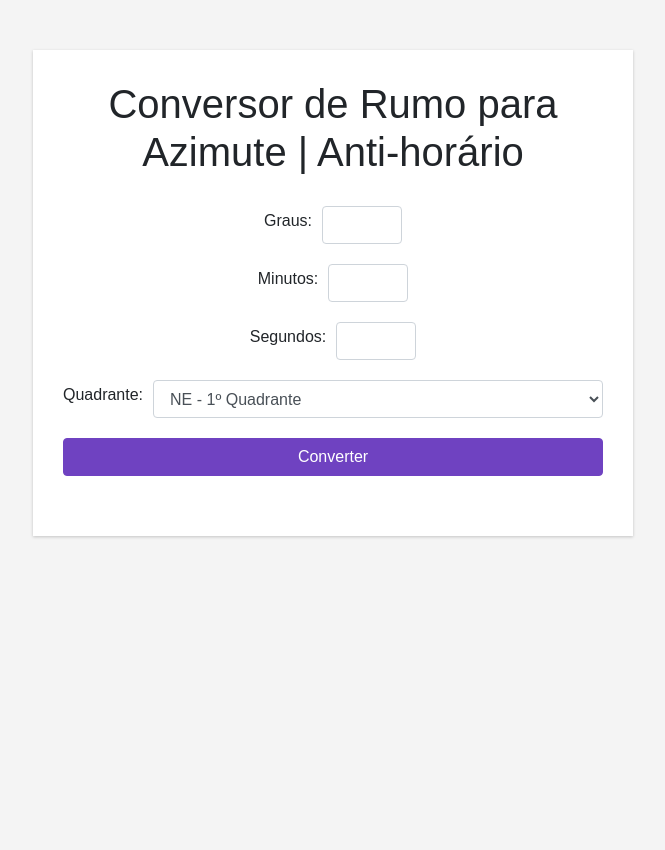
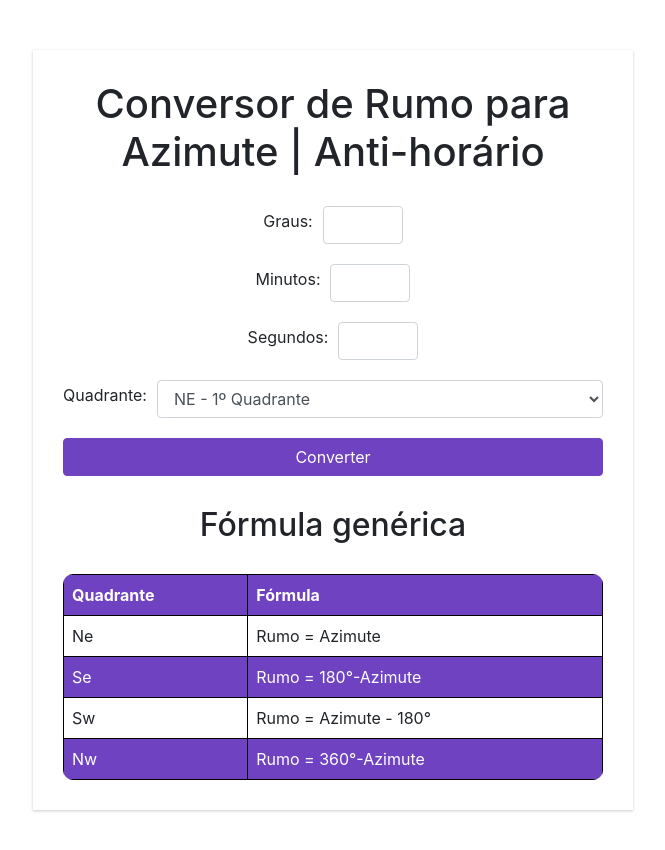
Before and after one commit to Hiraku-L/Web_Topografica, a plain HTML site: page rumo_az_ah.html in a window 1280 px wide. Shown: the whole page, without its empty margins (307-972 px from the left). Before the commit the page ends 800 px from the top, so only its background shows below. Drawn offline with nearby package versions, Linux system fonts and the light colour scheme; files that its build step writes are made by us from their sources; a script that the page names is missing.

Commit message:
19/04/2023 16:21

```diff
--- a/main/conversores_graus/style.css
+++ b/main/conversores_graus/style.css
@@ -6,7 +6,7 @@ body {
   h2 {
     text-align: center;
     margin-top: 50px;
-    color: purple;
+    color: #800080;
   }
 
   .row {
--- a/rumo_az_ah.html
+++ b/rumo_az_ah.html
@@ -9,10 +9,26 @@
     <script src="script.js"></script>
     <link rel="stylesheet" href="https://maxcdn.bootstrapcdn.com/bootstrap/4.0.0/css/bootstrap.min.css">
     <style>
-        body {
-        font-family: Arial, Helvetica, sans-serif;
-        background-color: #f4f4f4;
-        }
+        table {
+			border-collapse: collapse;
+			width: 100%;
+            box-shadow: 10px;
+            border-radius: 10px;
+            overflow: hidden;
+		}
+		th, td {
+			text-align: left;
+			padding: 8px;
+			border: 1px solid black;
+		}
+		th {
+            color: white;
+			background-color: #6f42c1;
+		}
+		tr:nth-child(even) {
+            color: white;
+			background-color: #6f42c1;
+		}
         .container {
             max-width: 600px;
             margin: 50px auto;
@@ -21,6 +37,10 @@
             box-shadow: 0 1px 3px rgba(0,0,0,.2);
         }
         h1 {
+            text-align: center;
+            margin-bottom: 30px;
+        }
+        h2 {
             text-align: center;
             margin-bottom: 30px;
         }
@@ -90,10 +110,35 @@
         </form>
         <p id="output"></p>
         <p id="sexagesimal-output"></p>
+        <h2>Fórmula genérica</h2>
+        <table>
+            <thead>
+                <tr>
+                    <th>Quadrante</th>
+                    <th>Fórmula</th>
+                </tr>
+            </thead>
+            <tbody>
+                <tr>
+                    <td>Ne</td>
+                    <td>Rumo = Azimute</td>
+                </tr>
+                <tr>
+                    <td>Se</td>
+                    <td>Rumo = 180°-Azimute</td>
+                </tr>
+                <tr>
+                    <td>Sw</td>
+                    <td>Rumo = Azimute - 180°</td>
+                </tr>
+                <tr>
+                    <td>Nw</td>
+                    <td>Rumo = 360°-Azimute</td>
+                </tr>
+            </tbody>
+        </table>
+
     </div>
-
-    <script src="<URL>"></script>
-    <script src="<URL>"></script>
     <script>
         function convertToAzimute(degrees, minutes, seconds, quadrant) {
             let totalDegrees = degrees + (minutes / 60) + (seconds / 3600);
```
Also changed, not shown: 2-deflexao.html (+4 -1 lines), decimal_para_grau.html (+7 -0 lines), dh.html (+4 -0 lines), grau_para_decimal.html (+5 -1 lines), rumo_az.html (+60 -2 lines).
